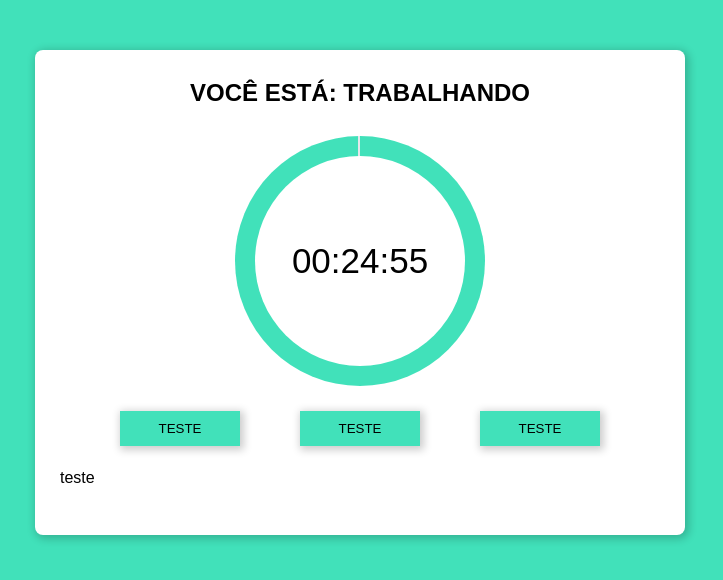
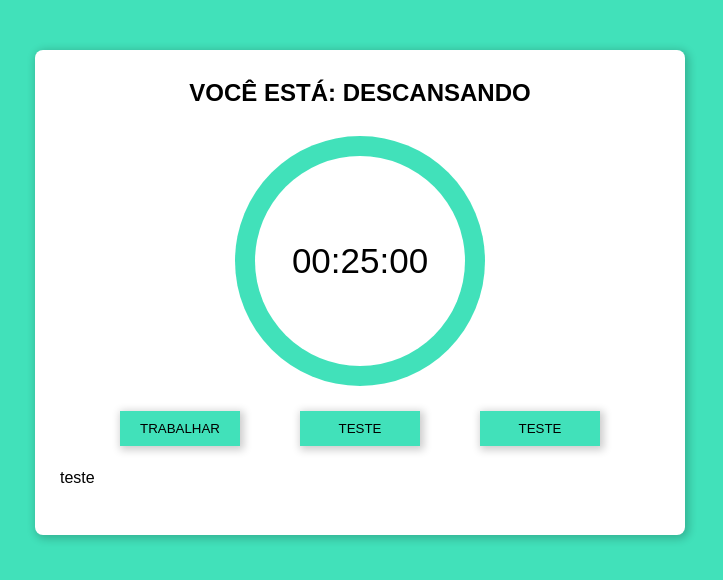
Before and after one commit to GabriielLopes/pomodoro-typescript-react, a React (Create React App) app: page / in a window 1280 px wide. Shown: the top 580 px of the page, without its empty margins (280-1003 px from the left). Built offline with nearby package versions, Linux system fonts and the light colour scheme.

Commit message:
Add função de iniciar contador e pausar.

```diff
--- a/public/index.html
+++ b/public/index.html
@@ -3,6 +3,7 @@
   <head>
     <meta charset="utf-8" />
     <link rel="icon" href="%PUBLIC_URL%/favicon.ico" />
+    <link href='https://unpkg.com/boxicons@2.1.4/css/boxicons.min.css' rel='stylesheet'>
     <meta name="viewport" content="width=device-width, initial-scale=1" />
     <meta name="theme-color" content="#000000" />
     <meta
--- a/src/components/pomodoro-timer.tsx
+++ b/src/components/pomodoro-timer.tsx
@@ -16,7 +16,17 @@ interface Props {
 export function PomodoroTimer(props: Props): JSX.Element {
   const [tempoPrincipal, setTempoPrincipal] = useState(props.tempoPomodoro);
   const [graus, setGraus] = useState((tempoPrincipal / props.tempoPomodoro) * 360);
+  const [contagemTempo, setContagemTempo] = useState(false);
+  const [trabalhando, setTrabalhando] = useState(false);
   const circulo = document.querySelector('.circulo') as HTMLDivElement;
+
+  useEffect(() => {
+    if (trabalhando) {
+      document.body.classList.add('working');
+    } else {
+      document.body.classList.remove('working');
+    }
+  }, [trabalhando]);
 
   useEffect(() => {
     if (circulo) {
@@ -26,20 +36,32 @@ export function PomodoroTimer(props: Props): JSX.Element {
         circulo.style.background = `conic-gradient( #41e1ba ${graus}deg, #e5e7eb 0deg)`;
       }
     }
-  }, [circulo, graus]);
+  }, [circulo, graus, trabalhando]);
 
-  useInterval(() => {
-    setTempoPrincipal((prevTempo) => prevTempo - 1);
-    setGraus((tempoPrincipal / props.tempoPomodoro) * 360);
-  }, 1000);
+  useInterval(
+    () => {
+      setTempoPrincipal((prevTempo) => prevTempo - 1);
+      setGraus((tempoPrincipal / props.tempoPomodoro) * 360);
+    },
+    contagemTempo ? 1000 : null,
+  );
+
+  const configurarTrabalhar = () => {
+    setTrabalhando(!trabalhando);
+    setContagemTempo(!contagemTempo);
+  };
 
   return (
     <div className="pomodoro">
-      <h2>Você está: trabalhando</h2>
+      <h2>Você está: {trabalhando ? 'Trabalhando' : 'Descansando'}</h2>
       <Timer tempoPrincipal={tempoPrincipal} />
 
       <div className="controls">
-        <Button className="btn" texto="teste" onClick={() => console.log('teste')} />
+        <Button
+          className="btn"
+          texto={!contagemTempo ? 'Trabalhar' : 'Pausar'}
+          onClick={() => configurarTrabalhar()}
+        />
         <Button className="btn" texto="teste" onClick={() => console.log('teste')} />
         <Button className="btn" texto="teste" onClick={() => console.log('teste')} />
       </div>
--- a/src/styles/timer.css
+++ b/src/styles/timer.css
@@ -16,6 +16,7 @@
   display: flex;
   justify-content: center;
   align-items: center;
+  transition: background 1000ms ease-in-out;
 }
 
 .circulo:before {
@@ -33,6 +34,6 @@
   font-family: sans-serif;
 }
 
-.working .pomodoro .circulo {
+.working .circulo {
   background: conic-gradient( #EF5D50 360deg, #e5e7eb 0deg)
 }
```
